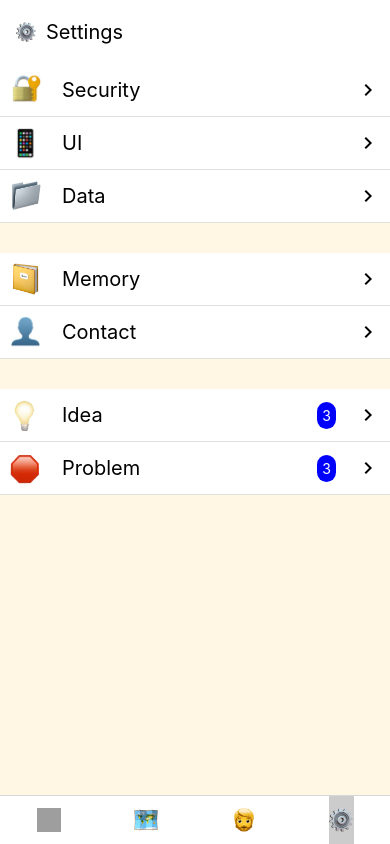
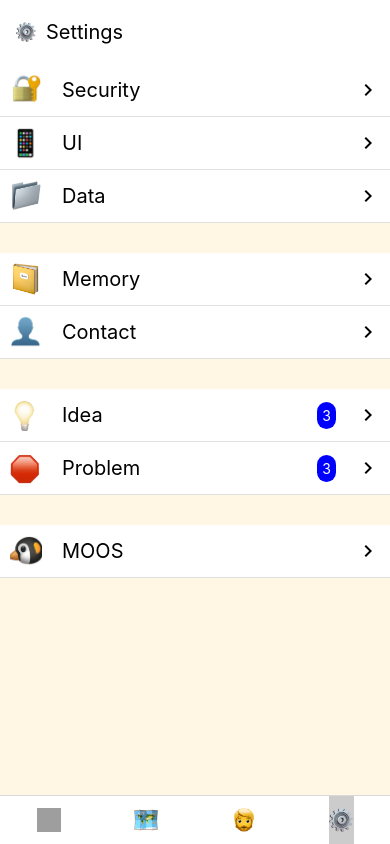
Before and after one commit to mylife-plus/myLife-react, a React Native app: screen /setting in a window 390 px wide. Built offline with nearby package versions, Linux system fonts and the light colour scheme; grey boxes are pictures that could not be loaded.

Commit message:
Added MOOS IN SETTINGS MENU

```diff
--- a/src/screens/SettingsMenu/index.tsx
+++ b/src/screens/SettingsMenu/index.tsx
@@ -14,6 +14,8 @@ const listData: ListItem[] = [
   { key: 'spacer1', title: '', icon: null },
   { key: 'idea', title: 'Idea', icon: require('../../../assets/Settings-Icons/lightbulbIcon.png'), notifications: 3 },
   { key: 'problem', title: 'Problem', icon: require('../../../assets/Settings-Icons/problemIcon.png'), notifications: 3 },
+  { key: 'spacer1', title: '', icon: null },
+  { key: 'moos', title: 'MOOS', icon: require('../../../assets/Settings-Icons/moosIcon.png') },
 ];
 
 const SettingsMenu: React.FC = () => {
```
Also changed, not shown: assets/Settings-Icons/moosIcon.png (added).
